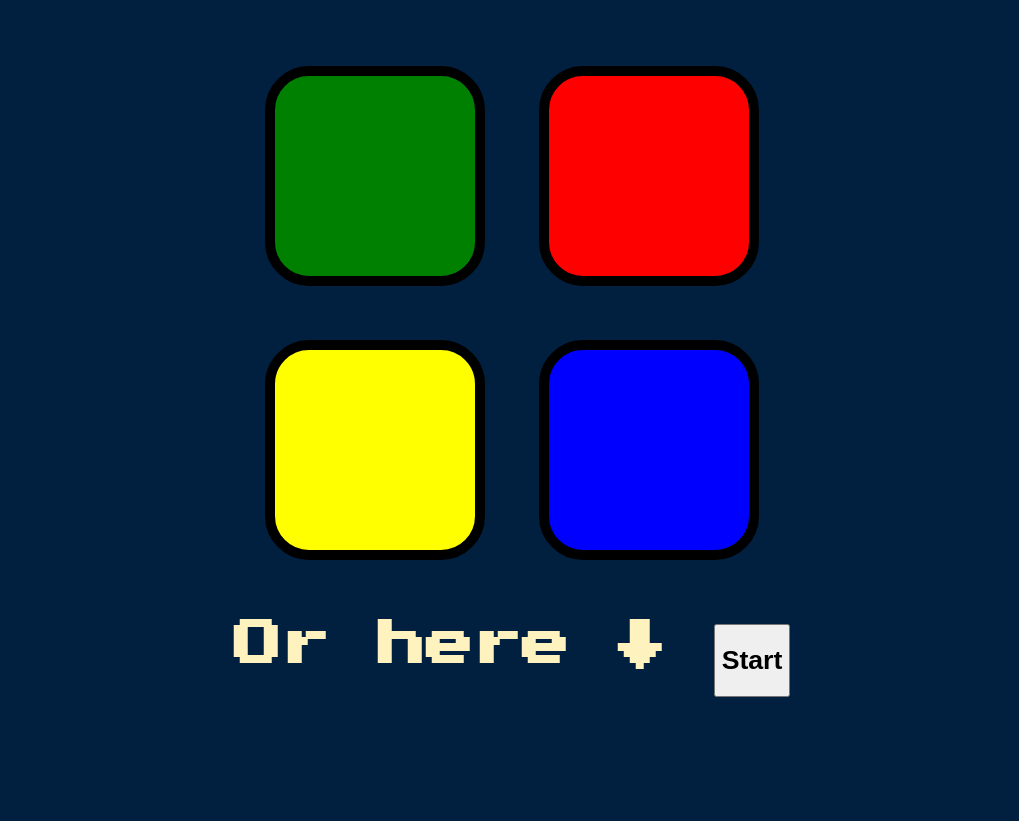
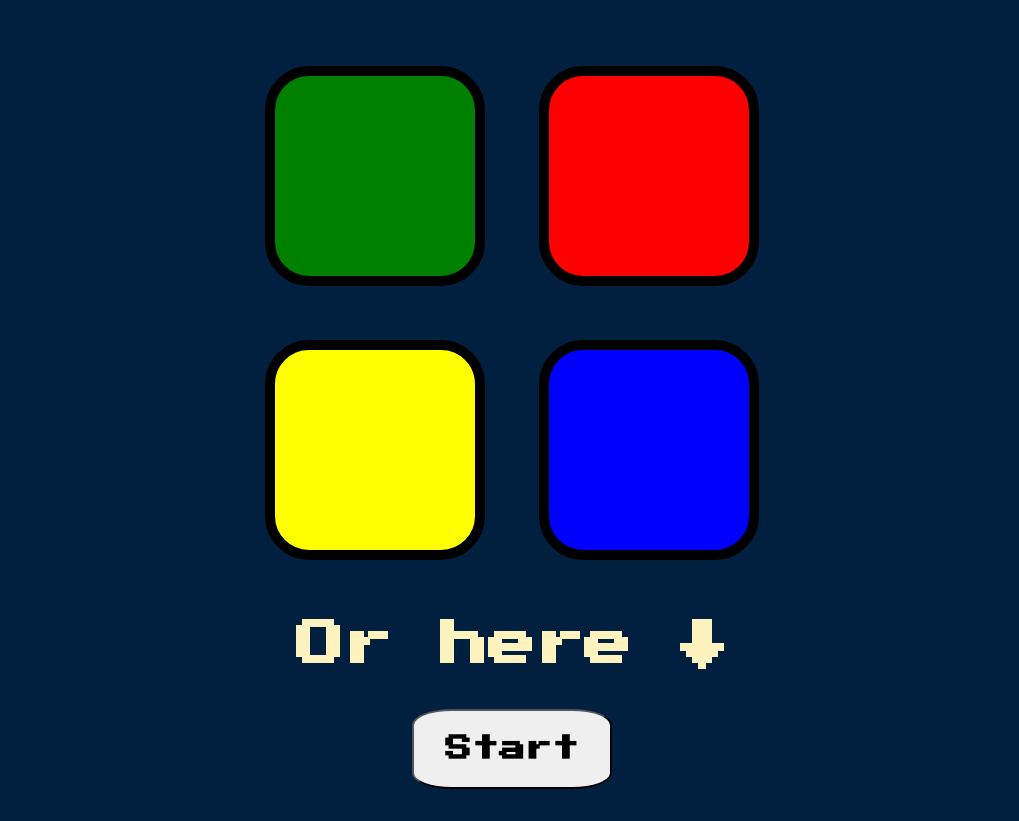
Before and after one commit to StefanCorporation/Dicee-jQuery-, a plain HTML site: page index.html in a window 1280 px wide. Shown: the part 133-954 px from the top of the page, without its empty margins (128-1147 px from the left). Before the commit the page ends 861 px from the top, so only its background shows below. Drawn offline with nearby package versions, Linux system fonts and the light colour scheme.

Commit message:
Update styles.css

```diff
--- a/styles.css
+++ b/styles.css
@@ -51,3 +51,11 @@ body {
   box-shadow: 0 0 20px white;
   background-color: grey;
 }
+
+.mob-button {
+  width: 200px;
+  height: 80px;
+  border-radius: 20%;
+  margin-top: 40px;
+  font-family: 'Press Start 2P', cursive;
+}
```
